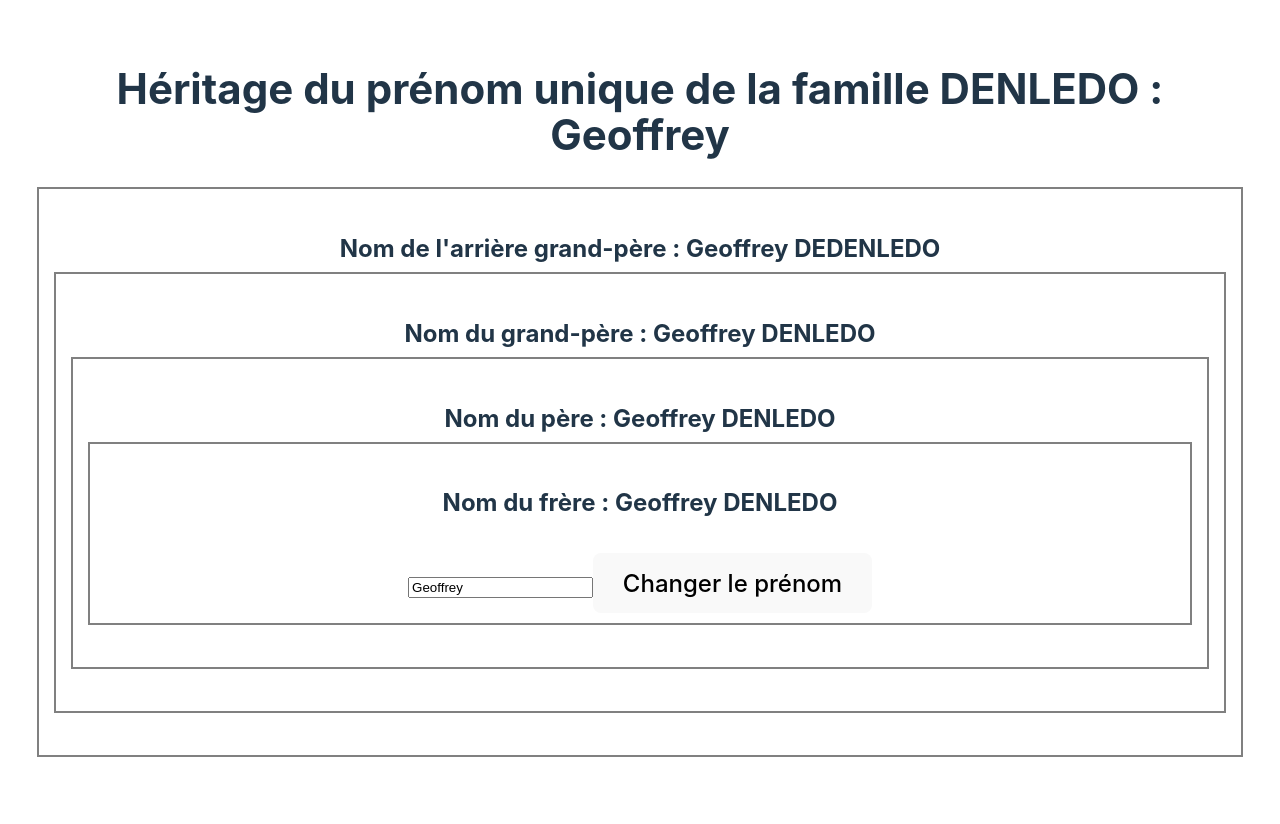
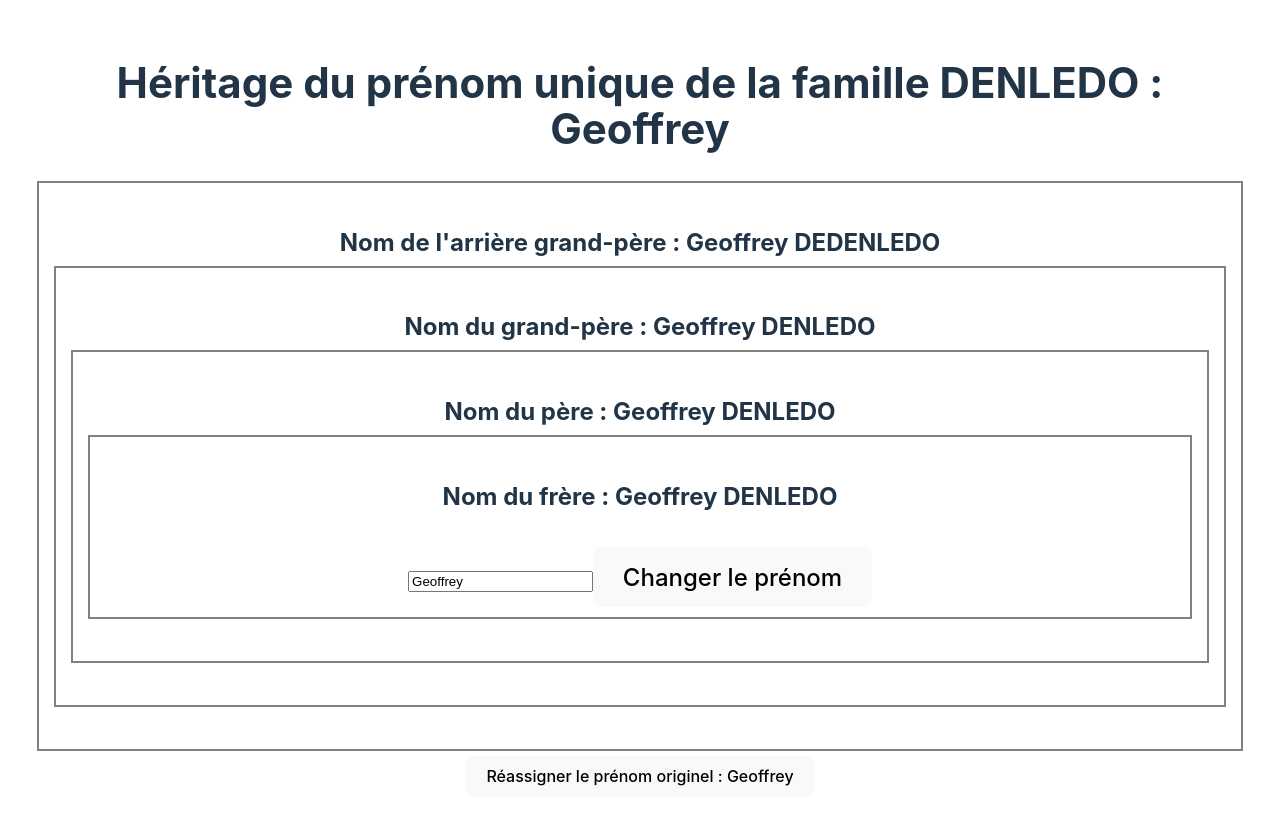
Before and after one commit to JeremyFelix720/global_states_with_react, a React (Vite) app: page / in a window 1280 px wide. Shown: the top 824 px of the page. Before the commit the page ends 800 px from the top, so only its background shows below. Built offline with nearby package versions, Linux system fonts and the light colour scheme.

Commit message:
Ajout d'un bouton de réinitialisation du prénom originel

```diff
--- a/src/App.tsx
+++ b/src/App.tsx
@@ -1,13 +1,18 @@
-import { useState } from 'react'
+import { useCallback, useState } from 'react'
 import './App.css'
 import GreatGrandfather from "./components/GreatGrandfather.tsx";
+
+const initialFamilyName = "Geoffrey"
 
 export default function App() {
 
   // ETATS
-  const [familyName, setFamilyName] = useState("Geoffrey");
+  const [familyName, setFamilyName] = useState(initialFamilyName);
 
   // COMPORTEMENTS
+  const resetFamilyName = useCallback(() => {
+    setFamilyName(initialFamilyName);
+  }, [])
 
   // AFFICHAGE
   return (
@@ -17,6 +22,7 @@ export default function App() {
         familyName={familyName}
         updateFamilyName={setFamilyName}
       />
+      <button onClick={resetFamilyName}>Réassigner le prénom originel : {initialFamilyName}</button>
     </>
   )
 }
```
